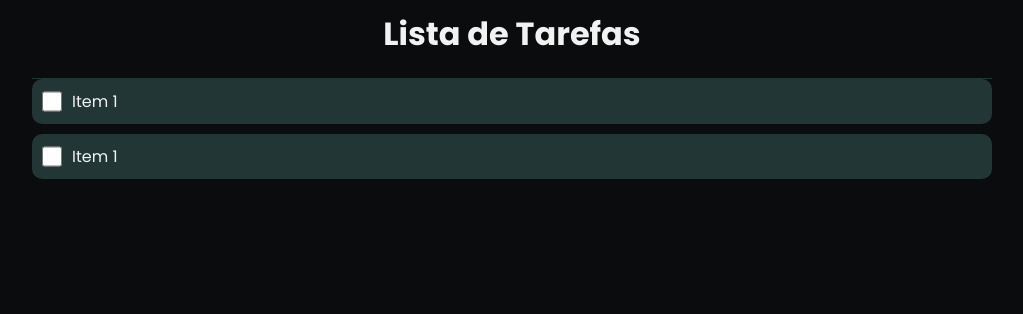
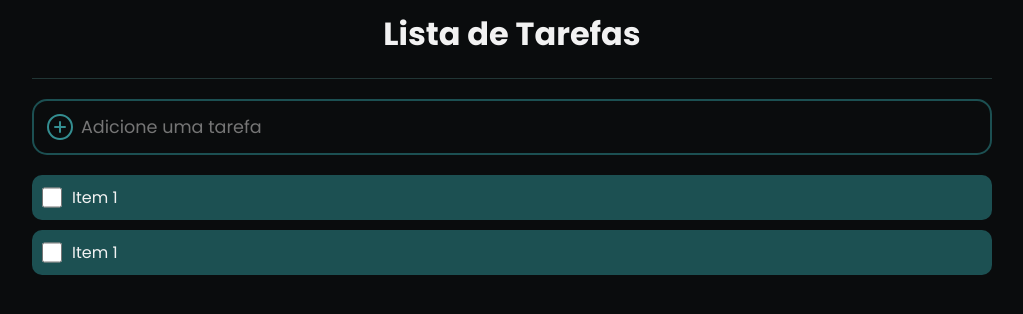
Before and after one commit to angelicapedroso/to-do-react, a React (Vite) app: page / in a window 1280 px wide. Shown: the top 314 px of the page, without its empty margins (128-1151 px from the left). Built offline with nearby package versions, Linux system fonts and the light colour scheme.

Commit message:
feat: content add css addItem component

```diff
--- a/package.json
+++ b/package.json
@@ -10,6 +10,7 @@
   "dependencies": {
     "@types/react-router-dom": "^5.3.3",
     "@types/styled-components": "^5.1.25",
+    "phosphor-react": "^1.4.1",
     "react": "^18.0.0",
     "react-dom": "^18.0.0",
     "react-router-dom": "^6.3.0",
--- /dev/null
+++ b/src/components/AddItem/index.tsx
@@ -0,0 +1,15 @@
+import React from 'react';
+import { PlusCircle } from 'phosphor-react';
+import Container from './styles';
+
+export default function AddItem(): React.FunctionComponentElement<{}> {
+  return (
+    <Container>
+      <PlusCircle size={32} className="add-icon" />
+      <input
+        type="text"
+        placeholder="Adicione uma tarefa"
+      />
+    </Container>
+  );
+}
--- /dev/null
+++ b/src/components/AddItem/styles.ts
@@ -0,0 +1,25 @@
+import styled from 'styled-components';
+
+export const Container = styled.div`
+  display: flex;
+  border: 2px solid var(--color-three);
+  padding: 10px;
+  margin: 20px 0;
+  border-radius: 15px;
+
+  .add-icon {
+    margin-right: 5px;
+    color: var(--color-four)
+  }
+
+  input {
+    border: 0px;
+    background: transparent;
+    outline: 0;
+    color: var(--color-five);
+    font-size: 1.1rem;
+    flex: 1;
+  }
+`;
+
+export default Container;
--- a/src/components/List/styles.ts
+++ b/src/components/List/styles.ts
@@ -7,7 +7,7 @@ type ContainerProps = {
 const Container = styled.div(({ done }: ContainerProps) => (
   `
   display: flex;
-  background-color: var(--color-two);
+  background-color: var(--color-three);
   padding: 10px;
   margin-bottom: 10px;
   border-radius: 10px;
--- a/src/pages/Home/index.tsx
+++ b/src/pages/Home/index.tsx
@@ -1,5 +1,6 @@
 import React, { useState } from 'react';
 import List from '../../components/List';
+import AddItem from '../../components/AddItem';
 import { Item } from '../../types/Item';
 import { Content, Header } from './styles';
 
@@ -12,6 +13,9 @@ export default function Home(): React.FunctionComponentElement<{}> {
   return (
     <Content>
       <Header>Lista de Tarefas</Header>
+
+      <AddItem />
+
       {
         list.map((item) => (
           <List key={item.id} item={item} />
```
Also changed, not shown: 1 other file (tests, documents, lock files or other folders).
